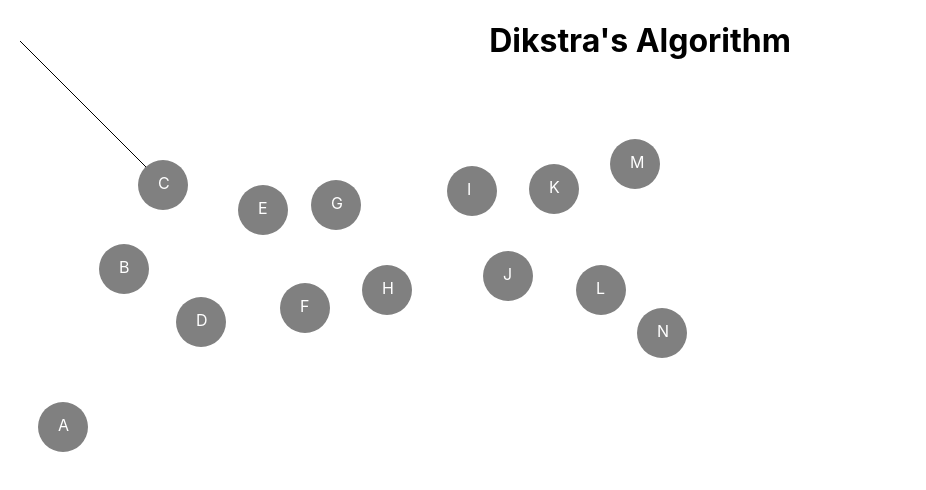
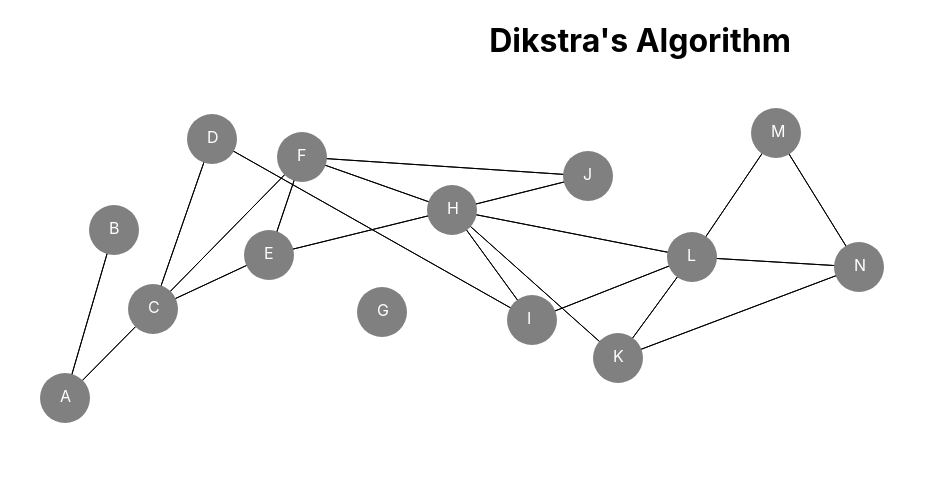
Before and after one commit to rscarbel/dijkstras-algorithm, a React (Create React App) app: page / in a window 1280 px wide. Shown: the top 490 px of the page, without its empty margins (0-926 px from the left). Built offline with nearby package versions, Linux system fonts and the light colour scheme.

Commit message:
Lines properly connect nodes

```diff
--- a/src/App.js
+++ b/src/App.js
@@ -9,6 +9,8 @@ function App() {
   const generateNumber = (max,min) => Math.floor((Math.random() * max) + min);
   let horizontal = 0;
   let verticle = 200;
+  let domNodes = [];
+  let domNodesByKey = {};
   return (
     <div className="App">
         {console.log(JSON.stringify(sampleGraph))}
@@ -29,9 +31,26 @@ function App() {
               }
             }
             horizontal += generateNumber(60,27);
-            return <Node name={e} x={horizontal} y={verticle} />
+            domNodes.push(<Node key={e} name={e} x={horizontal} y={verticle}  />)
+            domNodesByKey[e] = {}
+            domNodesByKey[e].x = horizontal;
+            domNodesByKey[e].y = verticle;
+
         })}
-        <Line left1={20} left2={20} right1={450} right2={450} />
+        {domNodes.map(e => {
+          const lines = []
+          const connectedNodes = Object.keys(sampleGraph.nodes[e.props.name]);
+          connectedNodes.splice(connectedNodes.indexOf('incomingNodes'),1);
+          let startingX = parseInt(e.props.x) + 25;
+          let startingY = parseInt(e.props.y) + 25;
+          connectedNodes.forEach(i => {
+            let endingX = parseInt(domNodesByKey[i].x) + 25;
+            let endingY = parseInt(domNodesByKey[i].y) + 25;
+            lines.push(<Line left1={startingX} left2={startingY} right1={endingX} right2={endingY} />)
+          })
+          return lines;
+        })}
+        {domNodes}
       </div>
     </div>
   );
--- a/src/components/Line.js
+++ b/src/components/Line.js
@@ -2,12 +2,15 @@ const Line = ({left1, left2, right1, right2}) => {
   const elementStyle = {
     zIndex: -1,
     position: 'absolute',
-    top: left1,
-    left: left2
+    top: 0,
+    left: 0
   }
-  return <svg style={elementStyle}>
-    <polyline fill="none" stroke="#000000" strokeWidth="1"
-    points={`${0},${0},${right1},${right2}`} />
+  return <svg style={elementStyle} width='100%' height='100%'>
+    <line fill="none" stroke="#000000" strokeWidth="1"
+    x1={left1}
+    y1={left2}
+    x2={right1}
+    y2={right2} />
     </svg>
 };
 
```
